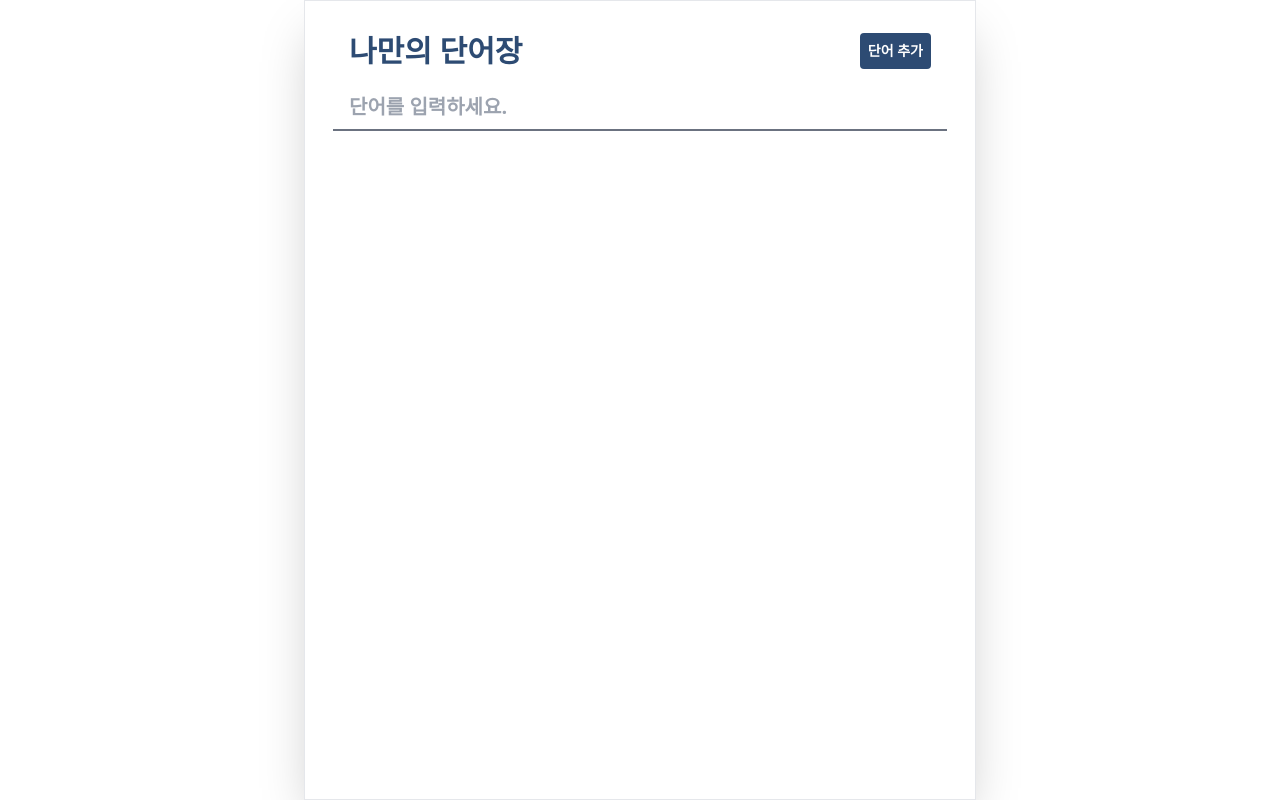
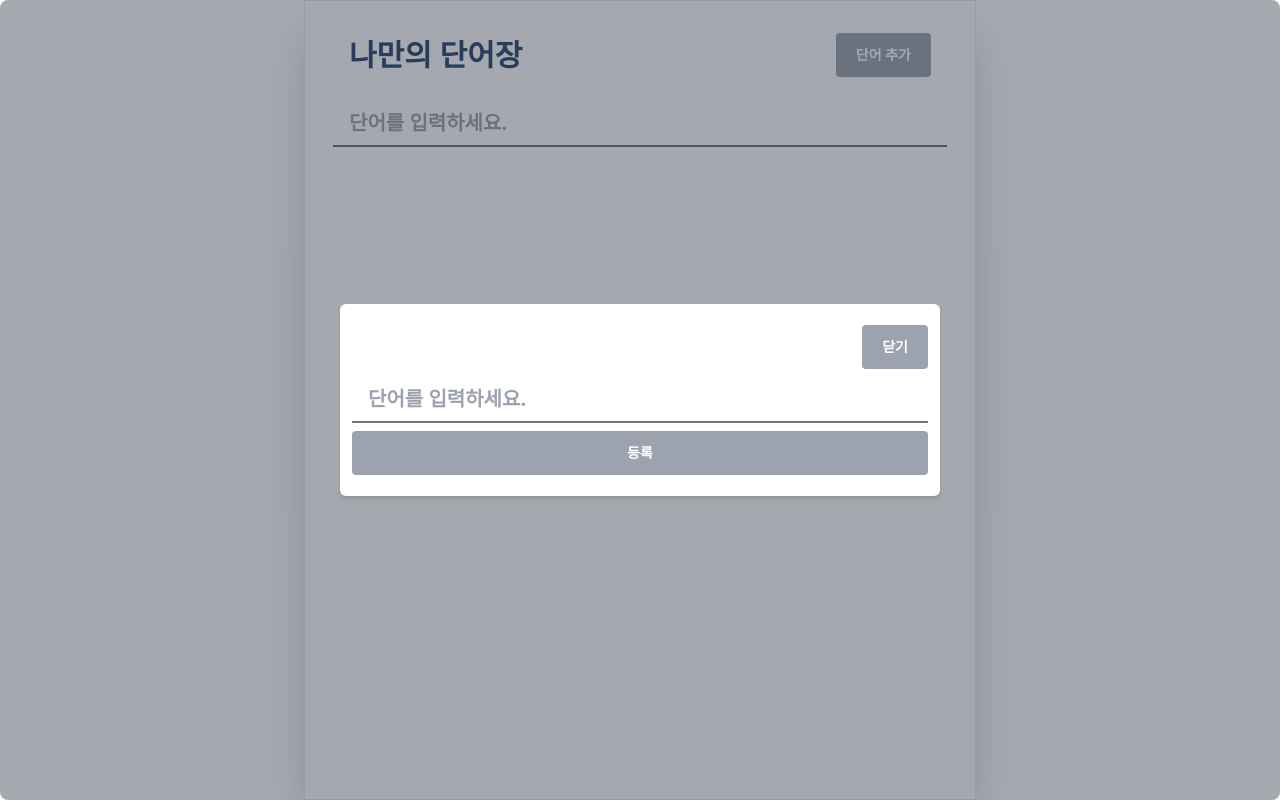
Before and after one commit to mynolog/elice-words, a React (Vite) app: page / in a window 1280 px wide. Built offline with nearby package versions, Linux system fonts and the light colour scheme.

Commit message:
Add: Modal 컴포넌트 생성

```diff
--- a/index.html
+++ b/index.html
@@ -8,6 +8,7 @@
   </head>
   <body>
     <div id="root"></div>
+    <div id="modal-root"></div>
     <script type="module" src="/src/main.tsx"></script>
   </body>
 </html>
--- a/src/App.tsx
+++ b/src/App.tsx
@@ -4,6 +4,9 @@ import AppContainer from './components/partial/AppContainer.tsx'
 import AppHeader from './components/partial/AppHeader.tsx'
 import CommonInput from './components/common/input/CommonInput.tsx'
 import WordList from './components/words/WordList.tsx'
+import Modal from './components/modal/Modal.tsx'
+import ModalBody from './components/modal/body/ModalBody.tsx'
+import { ModalFlagType } from './types/modal/ModalTypes.ts'
 // import HorizontalRule from './components/common/hr/HorizontalRule.tsx'
 
 function App() {
@@ -14,6 +17,8 @@ function App() {
     { id: 2, value: 'bbb' },
     { id: 3, value: 'ccc' },
   ])
+  const [modalFlag, setModalFlag] = useState<ModalFlagType | null>(null)
+  const [isOpen, setIsOpen] = useState<boolean>(false)
 
   const handleInputChange = (value: string) => {
     const trimmedValue = value.trimEnd()
@@ -41,6 +46,9 @@ function App() {
         words={words}
         filteredWords={filteredWords}
       />
+      <Modal>
+        <ModalBody />
+      </Modal>
     </AppContainer>
   )
 }
--- a/src/components/common/button/CommonButton.tsx
+++ b/src/components/common/button/CommonButton.tsx
@@ -2,14 +2,27 @@ import { ReactNode } from 'react'
 
 type CommonButtonProps = {
   children: ReactNode
+  width?: string
+  margin?: string
+  bgColor?: string
+  hoverColor?: string
+  value?: string
 }
 
-const CommonButton = ({ children }: CommonButtonProps) => {
+const CommonButton = ({
+  children,
+  width = '',
+  margin = '',
+  bgColor = 'bg-[#2D4B73]',
+  hoverColor = 'bg-[#253C59]',
+  value = '',
+}: CommonButtonProps) => {
   return (
     <button
-      className="bg-[#2D4B73] text-white font-semibold text-sm rounded p-2 transition duration-200 ease-in-out
-  hover:bg-[#253C59]
-  active:scale-95"
+      className={`${width} ${margin} ${bgColor} text-white font-semibold text-sm rounded px-5 py-3 transition duration-200 ease-in-out
+  hover:${hoverColor}
+  active:scale-95 disabled:bg-gray-400`}
+      disabled={!value || value === ''}
     >
       {children}
     </button>
--- a/src/components/common/input/CommonInput.tsx
+++ b/src/components/common/input/CommonInput.tsx
@@ -16,7 +16,7 @@ const CommonInput = ({
   }
   return (
     <input
-      className="w-full border-b-2 border-gray-500 px-4 py-2 rounded-t-none outline-none text-xl font-semibold"
+      className="w-full border-b-2 border-gray-500 my-2 px-4 py-2 rounded-t-none outline-none text-xl font-semibold"
       placeholder={placeholder}
       value={value}
       onChange={handleChange}
--- /dev/null
+++ b/src/components/modal/Modal.tsx
@@ -0,0 +1,14 @@
+import { ReactNode } from 'react'
+import { createPortal } from 'react-dom'
+import ModalContainer from './container/ModalContainer.tsx'
+
+type ModalProps = {
+  children: ReactNode
+}
+
+const Modal = ({ children }: ModalProps) => {
+  const modalRoot = document.getElementById('modal-root')!
+  return createPortal(<ModalContainer>{children}</ModalContainer>, modalRoot)
+}
+
+export default Modal
--- /dev/null
+++ b/src/components/modal/body/ModalBody.tsx
@@ -0,0 +1,39 @@
+import { useState } from 'react'
+import CommonButton from '../../common/button/CommonButton.tsx'
+import CommonInput from '../../common/input/CommonInput.tsx'
+
+const ModalBody = () => {
+  const [value, setValue] = useState('')
+  const handleInputChange = (value: string) => {
+    const trimmedValue = value.trimEnd()
+    if (trimmedValue !== '') {
+      setValue(trimmedValue)
+    } else {
+      setValue('')
+    }
+  }
+
+  return (
+    <div className="bg-white rounded-md shadow-md p-3 max-w-[600px] w-full h-48 flex flex-col justify-center">
+      <CommonButton
+        margin="ml-auto"
+        bgColor="bg-gray-300"
+        hoverColor="bg-gray-900"
+      >
+        닫기
+      </CommonButton>
+      <div>
+        <CommonInput
+          value={value}
+          onChange={handleInputChange}
+          placeholder="단어를 입력하세요."
+        />
+        <CommonButton width="w-full" value={value}>
+          등록
+        </CommonButton>
+      </div>
+    </div>
+  )
+}
+
+export default ModalBody
--- /dev/null
+++ b/src/components/modal/container/ModalContainer.tsx
@@ -0,0 +1,15 @@
+import { ReactNode } from 'react'
+
+type ModalContainerProps = {
+  children: ReactNode
+}
+
+const ModalContainer = ({ children }: ModalContainerProps) => {
+  return (
+    <div className="fixed top-0 h-full right-0 left-0 z-50 flex items-center justify-center bg-gray-800 bg-opacity-40 rounded-lg">
+      {children}
+    </div>
+  )
+}
+
+export default ModalContainer
--- a/src/components/words/WordItem.tsx
+++ b/src/components/words/WordItem.tsx
@@ -4,10 +4,10 @@ type WordItemProps = {
   bgColor?: string
 }
 
-const WordItem = ({ word, bgColor = '#99B4BF' }: WordItemProps) => {
+const WordItem = ({ word, bgColor = '99B4BF' }: WordItemProps) => {
   return (
     <li
-      className={`p-2 bg-[${bgColor}] text-white rounded-md hover:bg-[#7A9A8E] transition duration-200 ease-in-out`}
+      className={`p-2 bg-[#${bgColor}] text-white rounded-md hover:bg-[#7A9A8E] transition duration-200 ease-in-out`}
       key={word.id + word.value}
     >
       {word.value}
--- a/src/components/words/WordList.tsx
+++ b/src/components/words/WordList.tsx
@@ -13,7 +13,7 @@ const WordList = ({ searchTerm, words, filteredWords = [] }: WordListProps) => {
       {searchTerm !== '' ? (
         <>
           {filteredWords.map((word) => (
-            <WordItem word={word} bgColor="#4D6D6F" />
+            <WordItem word={word} />
           ))}
         </>
       ) : (
--- /dev/null
+++ b/src/types/modal/ModalTypes.ts
@@ -0,0 +1 @@
+export type ModalFlagType = 'create' | 'edit' | 'delete'
```
Also changed, not shown: src/components/modal/body/CreateWordModal.tsx (added), src/components/modal/body/EditWordModal.tsx (added).
